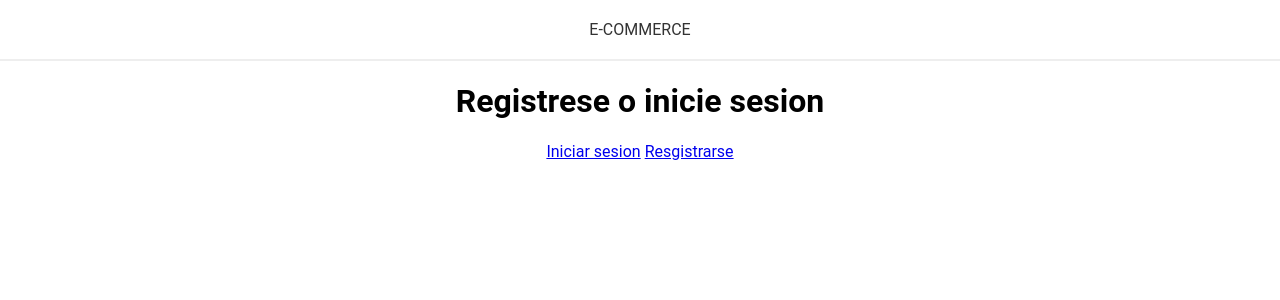
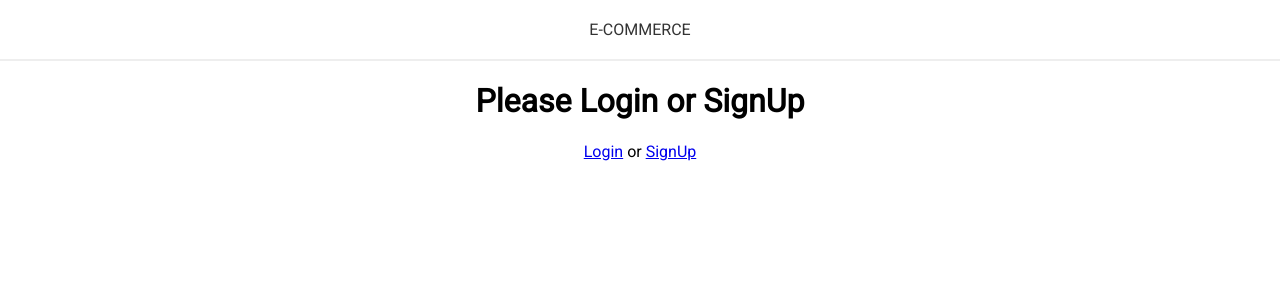
Before and after one commit to vcuaya/ecommerce, a PHP site: page /indice.php in a window 1280 px wide. Shown: the top 300 px of the page. Run offline with PHP 8.4, Linux system fonts and the light colour scheme; some web fonts are replaced.

Commit message:
Update indice.php

```diff
--- a/indice.php
+++ b/indice.php
@@ -1,17 +1,44 @@
+<?php
+  session_start();
+
+  require 'database.php';
+
+  if (isset($_SESSION['user_id'])) {
+    $records = $conn->prepare('SELECT id, email, password FROM users WHERE id = :id');
+    $records->bindParam(':id', $_SESSION['user_id']);
+    $records->execute();
+    $results = $records->fetch(PDO::FETCH_ASSOC);
+
+    $user = null;
+
+    if (count($results) > 0) {
+      $user = $results;
+    }
+  }
+?>
+
 <!DOCTYPE html>
 <html>
-<head>
-	<meta charset="utf-8">
-	<title>Bienvenido a e-commerce</title>
-	<link rel="stylesheet" type="text/css" href="https://fonts.goggleapis.com/css/css?family=Roboto">
-	<link rel="stylesheet" type="text/css" href="assets/css/estilos1.css">
-</head>
-<body>
+  <head>
+    <meta charset="utf-8">
+    <title>Welcome to you WebApp</title>
+    <link href="https://fonts.googleapis.com/css?family=Roboto" rel="stylesheet">
+    <link rel="stylesheet" href="assets/css/estilos1.css">
+  </head>
+  <body>
+    <?php require 'partials/header.php' ?>
 
-	<?php require 'partials/header.php' ?>
+    <?php if(!empty($user)): ?>
+      <br> Welcome. <?= $user['correo']; ?>
+      <br>You are Successfully Logged In
+      <a href="logout.php">
+        Logout
+      </a>
+    <?php else: ?>
+      <h1>Please Login or SignUp</h1>
 
-	<h1>Registrese o inicie sesion</h1>
-	<a href="login.php">Iniciar sesion</a>
-	<a href="signup.php">Resgistrarse</a>
-</body>
+      <a href="login.php">Login</a> or
+      <a href="signup.php">SignUp</a>
+    <?php endif; ?>
+  </body>
 </html>
```
